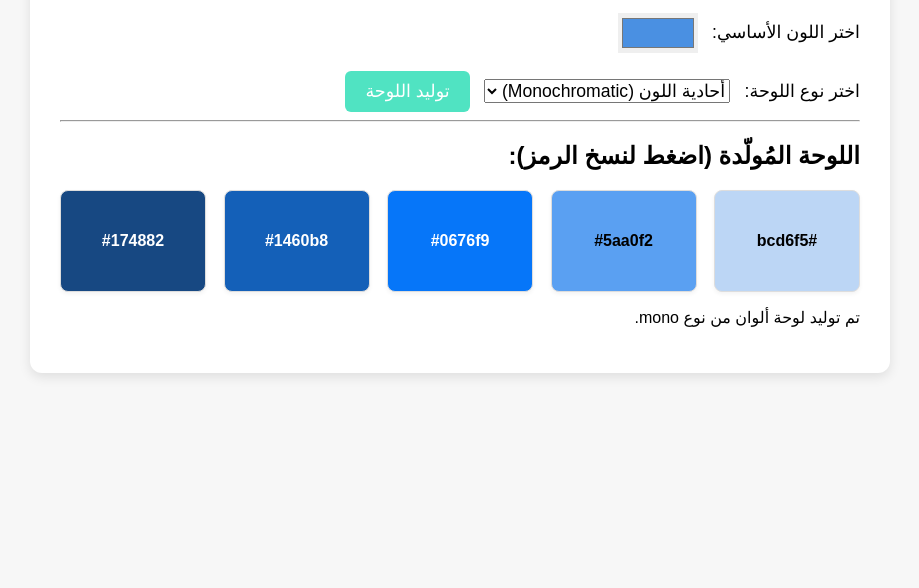
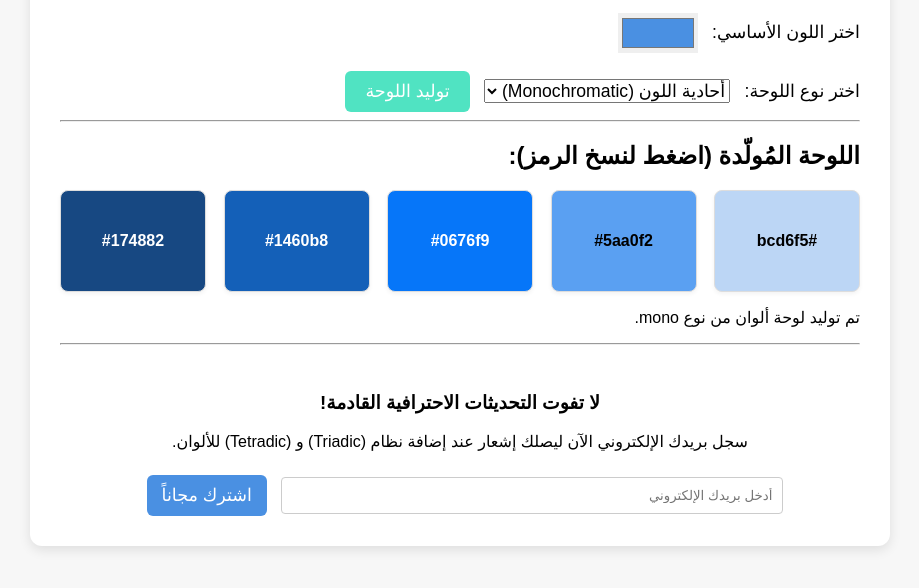
Before and after one commit to milyodas-maker/color-palette-generator, a plain HTML site: page index.html in a window 1280 px wide. Shown: the part 150-738 px from the top of the page, without its empty margins (180-1099 px from the left). Drawn offline with Linux system fonts and the light colour scheme.

Commit message:
index.html

```diff
--- a/index.html
+++ b/index.html
@@ -3,7 +3,9 @@
 <head>
     <meta charset="UTF-8">
     <meta name="viewport" content="width=device-width, initial-scale=1.0">
-    <title>مُولّد لوحات الألوان الاحترافي</title>
+
+    <title>مُولّد لوحات الألوان للأنيمي | أداة مجانية للفنانين</title>
+    <meta name="description" content="أداة احترافية ومجانية لتوليد لوحات الألوان الأحادية والمكملة والمتشابهة خصيصاً لأسلوب الرسم الياباني (الأنيمي).">
     <link rel="stylesheet" href="style.css">
 </head>
 <body>
@@ -36,6 +38,18 @@
         </div>
 
         <p id="message"></p>
+
+        <hr>
+        <div id="subscription-area" style="text-align: center; padding-top: 20px;">
+            <h3>لا تفوت التحديثات الاحترافية القادمة!</h3>
+            <p>سجل بريدك الإلكتروني الآن ليصلك إشعار عند إضافة نظام (Triadic) و (Tetradic) للألوان.</p>
+
+            <form action="[سأضع رابط النشر هنا لاحقاً]" method="POST" target="_blank">
+                <input type="email" name="email" placeholder="أدخل بريدك الإلكتروني" required
+                       style="padding: 10px; width: 60%; margin-top: 10px; border: 1px solid #ccc; border-radius: 4px;">
+                <button type="submit" style="padding: 10px 15px; margin-right: 10px; background-color: #4A90E2;">اشترك مجاناً</button>
+            </form>
+        </div>
     </div>
 
     <script src="script.js"></script>
```
